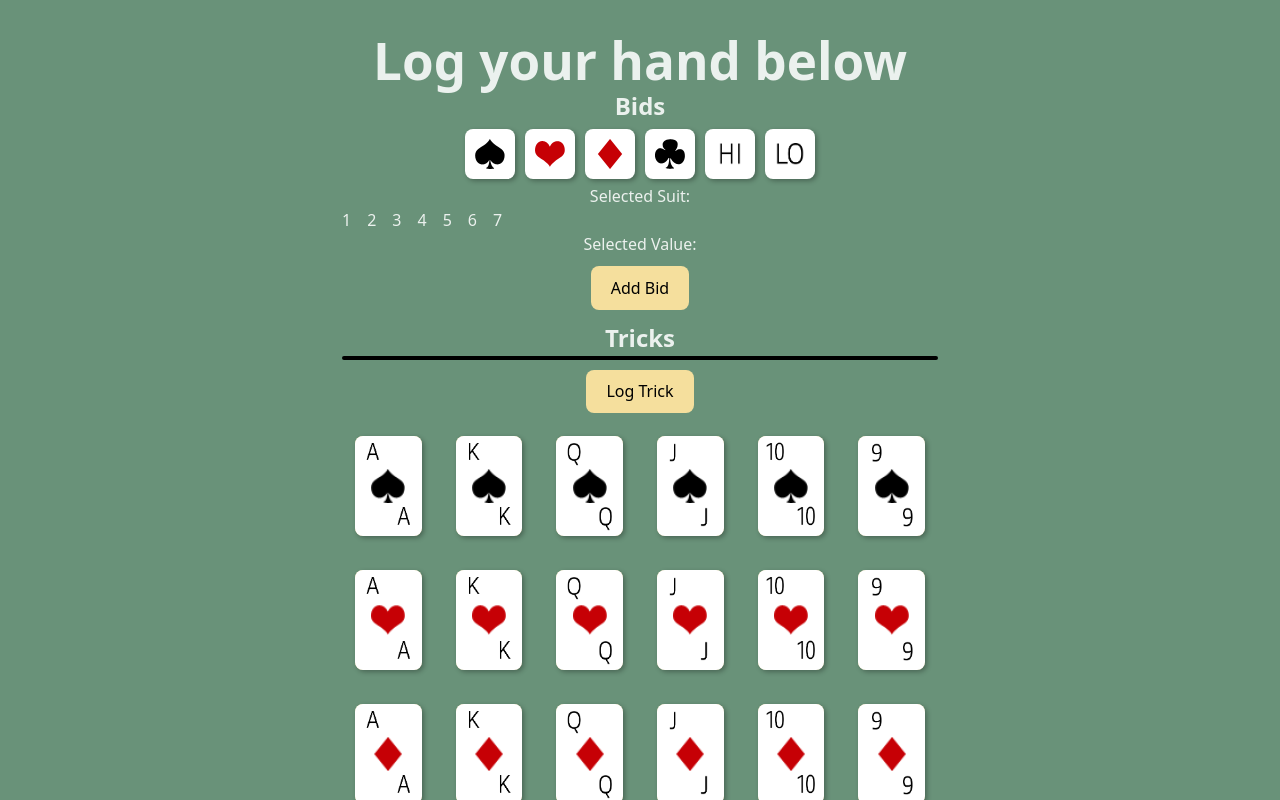
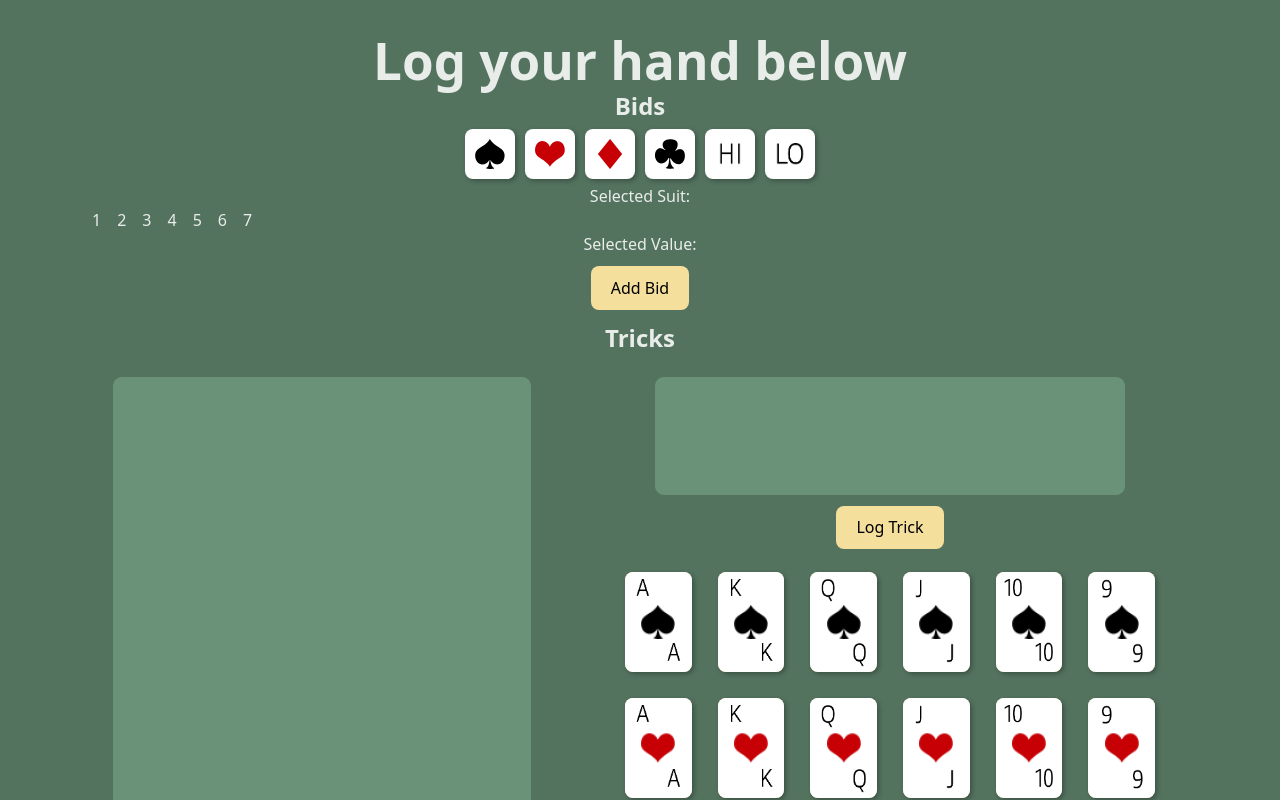
Before and after one commit to caylajr2/euchreData, a React (Vite) app in the folder euchre-data-entry-react/: page / in a window 1280 px wide. Shown: the top 800 px of the page. Built offline with nearby package versions, Linux system fonts and the light colour scheme; a web font is replaced by a local one.

Commit message:
trick logger styling

```diff
--- a/euchre-data-entry-react/src/components/Trick.jsx
+++ b/euchre-data-entry-react/src/components/Trick.jsx
@@ -2,12 +2,12 @@ import Card from './Card'
 import '../styles/trickStyle.css'
 import '../styles/cardImageStyle.css'
 
-const Trick = ({ cardClass, cardsPlayed }) => {
+const Trick = ({ trickClass, cardClass, cardsPlayed }) => {
 
     return (
         <>
             {/* displays cards in current trick using prop cardsPlayed */}
-            <ul className='trickRow'>
+            <ul className={`trickRow ${trickClass}`}>
                 {cardsPlayed.map(e =>
                 <li className="playedCard">
                     <Card cardClass={cardClass} card={{suit:e.suit,value: e.value}}/>
--- a/euchre-data-entry-react/src/components/TrickLogger.jsx
+++ b/euchre-data-entry-react/src/components/TrickLogger.jsx
@@ -2,6 +2,7 @@ import { useState } from 'react'
 import Card from './Card'
 import CardButtons from './CardButtons'
 import Trick from './Trick'
+import '../styles/trickStyle.css'
 
 const TrickLogger = ({ tricksPlayed, addTrick }) => {
     // keeps track of cards played in current open trick
@@ -25,8 +26,6 @@ const TrickLogger = ({ tricksPlayed, addTrick }) => {
     const handleAddTrick = (trick) => {
         if (trick.length !== 6) {
             alert("Invalid trick: there are not 6 cards");
-        } else if (tricksPlayed.length === 8) {
-            alert("Trick is full")
         } else {
             addTrick(trick);
             setCardsPlayed([]);
@@ -34,23 +33,27 @@ const TrickLogger = ({ tricksPlayed, addTrick }) => {
     }
 
     return (
-        <>
+        <div id='trick-logger-container'>
+            <div id="previous-tricks-comtainer">
                 {/* displays previous tricks in the hand */}
-            <ul>
+                <ul className='previous-tricks'>
                     {tricksPlayed.map((e, index) =>
-                    <li>
-                        <p>Trick #{index+1}</p>
-                        <Trick cardClass="logged-trick" cardsPlayed={e}/>
+                        <li className="previous-trick-row" key={index}>
+                            <p className="trick-label">Trick #{index+1}</p>
+                            <Trick trickClass="logged" cardClass="logged-trick" cardsPlayed={e}/>
                         </li>
                     )}
                 </ul>
+            </div>
+            <div id='current-trick-container'>
                 {/* displays cards played on current trick */}
-            <Trick cardsPlayed={cardsPlayed} />
+                <Trick trickClass="current" cardsPlayed={cardsPlayed} />
                 {/* adds trick to hand */}
                 <button onClick={() => handleAddTrick(cardsPlayed)}>Log Trick</button>
                 {/* component with different buttons for adding cards to a trick */}
                 <CardButtons addCardToTrick={addCardToTrick} />
-        </>
+            </div>
+        </div>
     )
 }
 
--- a/euchre-data-entry-react/src/index.css
+++ b/euchre-data-entry-react/src/index.css
@@ -28,7 +28,7 @@ body {
   place-items: center;
   min-width: 320px;
   min-height: 100vh;
-  background-color: #699279;
+  background-color: #53735F;
 }
 
 h1 {
--- a/euchre-data-entry-react/src/styles/trickStyle.css
+++ b/euchre-data-entry-react/src/styles/trickStyle.css
@@ -1,17 +1,78 @@
+#trick-logger-container {
+  display:flex;
+  padding: 20px;
+  /* border: 2px solid black; */
+  border-radius: 10px;
+  /* background-color: #699279; */
+
+}
+
+#current-trick-container {
+  display: flex;
+  flex-direction: column;
+  align-items: center;
+  margin-left: 5rem;
+}
+
+p.trick-label {
+  font-weight: 500;
+  color: white;
+  text-align: center;
+  margin: 5px;
+}
+
+.previous-tricks {
+  display: flex;
+  flex-direction: column;
+  background-color: #699279;
+  min-width: 420px;
+  min-height: 800px;
+  padding: 10px;
+  border-radius: 10px;
+  border: solid #53735F 1px;
+
+
+  /* margin-bottom: .15rem; */
+  /*max-height: 300px;     /* limit height */
+  /*overflow-y: auto;      /* enable vertical scrolling if needed */
+}
+
 ul{
   list-style: none;      /* remove default bullets */
   padding: 0;
   margin: 0;
   display: grid;         /* enable grid layout */
-  grid-template-columns: repeat(6, 1fr); /* 3 equal columns */
-  gap: .5rem;             /* spacing between items */
+  grid-template-columns: repeat(6, 1fr); /* 6 equal columns */
+  /*gap: .15rem;             /* spacing between items */
 
 }
 
 ul.trickRow {
-  border: solid black 2px;
+  /* border: solid #53735F 2px; */
   border-radius: 10px;
-  background-color: #486c56;
+  /* background-color: #486c56; */
+  /* background-color: #CBB592; */
+
+}
+
+.previous-trick-row {
+  display: flex;
+  align-items:center;
+  padding: .25rem;
+  margin:3px;
+  /* background-color: #CBB592; */
+  border-radius: 10px;
+  /* border: solid #53735F 1px; */
+    box-shadow: 2px 2px 5px rgba(0, 0, 0, 0.3);
+
+}
+
+ul.trickRow.current {
+  align-items: center;
+  min-height:120px;
+  min-width: 85%;
+  background-color: #699279;
+  border: solid #53735F 1px;
 }
 
 li {
```
Also changed, not shown: euchre-data-entry-react/src/styles/cardImageStyle.css (+0 -19 lines). Lines whose indentation alone changed are shown as unchanged.
